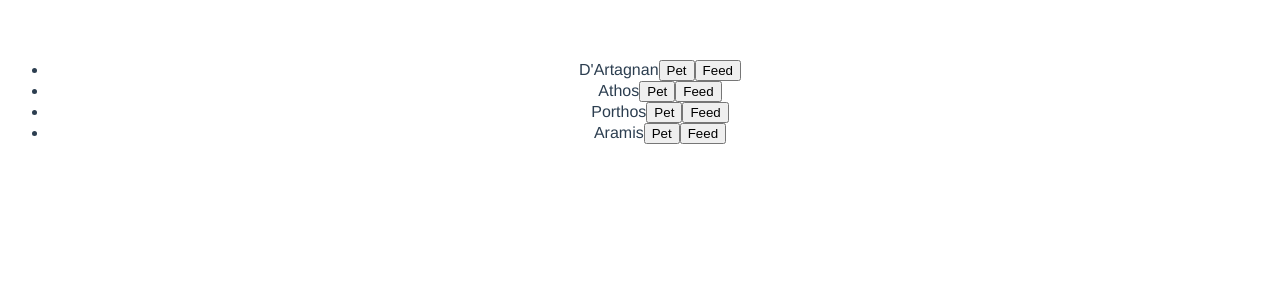
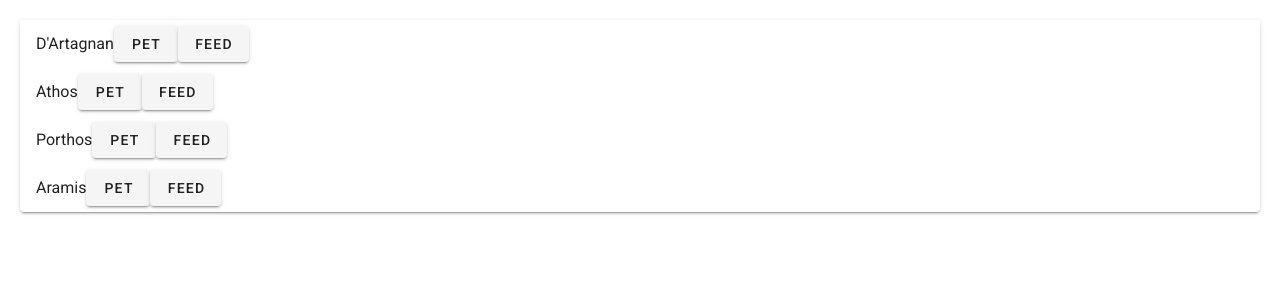
Before and after one commit to MrCube42/Llama-Farm, a Vue app: page / in a window 1280 px wide. Shown: the top 300 px of the page. Built offline with nearby package versions, Linux system fonts and the light colour scheme.

Commit message:
feat: use vuetify

```diff
--- a/babel.config.js
+++ b/babel.config.js
@@ -1,3 +1,3 @@
 module.exports = {
-  presets: ["@vue/cli-plugin-babel/preset"]
-};
+  presets: ["@vue/cli-plugin-babel/preset"],
+}
--- a/public/index.html
+++ b/public/index.html
@@ -6,6 +6,8 @@
     <meta name="viewport" content="width=device-width,initial-scale=1.0">
     <link rel="icon" href="<%= BASE_URL %>favicon.ico">
     <title><%= htmlWebpackPlugin.options.title %></title>
+    <link rel="stylesheet" href="https://fonts.googleapis.com/css?family=Roboto:100,300,400,500,700,900">
+    <link rel="stylesheet" href="https://cdn.jsdelivr.net/npm/@mdi/font@latest/css/materialdesignicons.min.css">
   </head>
   <body>
     <noscript>
--- a/src/App.vue
+++ b/src/App.vue
@@ -1,7 +1,9 @@
 <template>
-  <div id="app">
-    <Llamas />
-  </div>
+  <v-app>
+    <v-main>
+      <Llamas />
+    </v-main>
+  </v-app>
 </template>
 
 <script lang="ts">
@@ -10,19 +12,13 @@
 
 export default Vue.extend({
   name: "App",
+
   components: {
     Llamas,
   },
+
+  data: () => ({
+    //
+  }),
 })
 </script>
-
-<style lang="scss">
-#app {
-  font-family: Avenir, Helvetica, Arial, sans-serif;
-  -webkit-font-smoothing: antialiased;
-  -moz-osx-font-smoothing: grayscale;
-  text-align: center;
-  color: #2c3e50;
-  margin-top: 60px;
-}
-</style>
--- a/src/components/Llamas.vue
+++ b/src/components/Llamas.vue
@@ -1,11 +1,11 @@
 <template>
-  <ul>
-    <li v-for="llama in llamas" :key="llama.id">
+  <v-card class="host">
+    <v-list-item v-for="llama in llamas" :key="llama.id">
       <span>{{ llama.name }}</span>
-      <button @click="petLlama(llama)">Pet</button>
-      <button @click="feedLlama(llama)">Feed</button>
-    </li>
-  </ul>
+      <v-btn @click="petLlama(llama)">Pet</v-btn>
+      <v-btn @click="feedLlama(llama)">Feed</v-btn>
+    </v-list-item>
+  </v-card>
 </template>
 
 <script lang="ts">
@@ -35,8 +35,7 @@
 </script>
 
 <style lang="scss" scoped>
-.li {
-  display: flex;
-  flex-direction: row;
+.host {
+  margin: 20px;
 }
 </style>
--- a/src/main.ts
+++ b/src/main.ts
@@ -1,8 +1,10 @@
-import Vue from "vue";
-import App from "./App.vue";
+import Vue from "vue"
+import App from "./App.vue"
+import vuetify from "./plugins/vuetify"
 
-Vue.config.productionTip = false;
+Vue.config.productionTip = false
 
 new Vue({
-  render: h => h(App)
-}).$mount("#app");
+  vuetify,
+  render: h => h(App),
+}).$mount("#app")
--- /dev/null
+++ b/src/plugins/vuetify.ts
@@ -0,0 +1,6 @@
+import Vue from "vue"
+import Vuetify from "vuetify/lib"
+
+Vue.use(Vuetify)
+
+export default new Vuetify({})
--- a/src/shims-tsx.d.ts
+++ b/src/shims-tsx.d.ts
@@ -1,4 +1,4 @@
-import Vue, { VNode } from "vue";
+import Vue, { VNode } from "vue"
 
 declare global {
   namespace JSX {
@@ -7,7 +7,7 @@
     // tslint:disable no-empty-interface
     interface ElementClass extends Vue {}
     interface IntrinsicElements {
-      [elem: string]: any;
+      [elem: string]: any
     }
   }
 }
--- a/src/shims-vue.d.ts
+++ b/src/shims-vue.d.ts
@@ -1,4 +1,4 @@
 declare module "*.vue" {
-  import Vue from "vue";
-  export default Vue;
+  import Vue from "vue"
+  export default Vue
 }
--- /dev/null
+++ b/vue.config.js
@@ -0,0 +1,3 @@
+module.exports = {
+  transpileDependencies: ["vuetify"],
+}
```
Also changed, not shown: package.json (+6 -2 lines), .eslintrc.js, src/assets/logo.svg (added), 1 other file (tests, documents, lock files or other folders).
